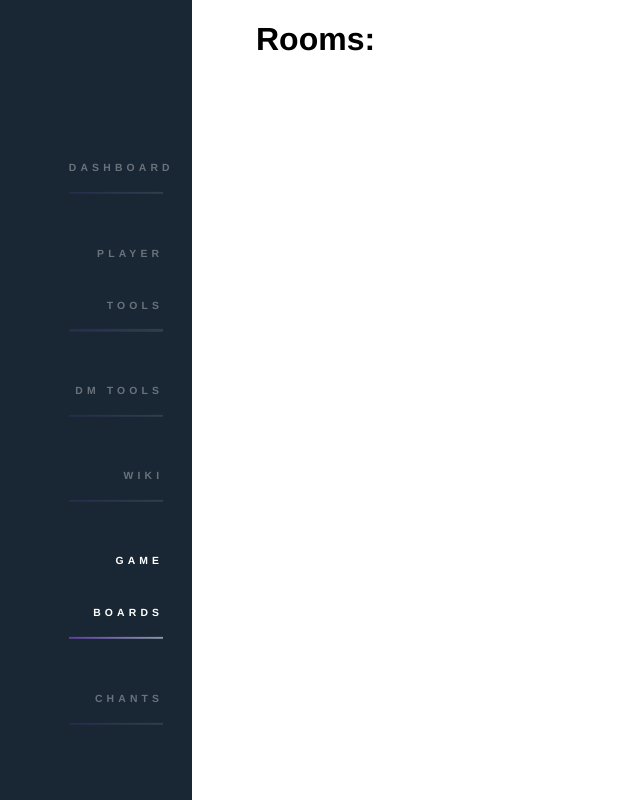
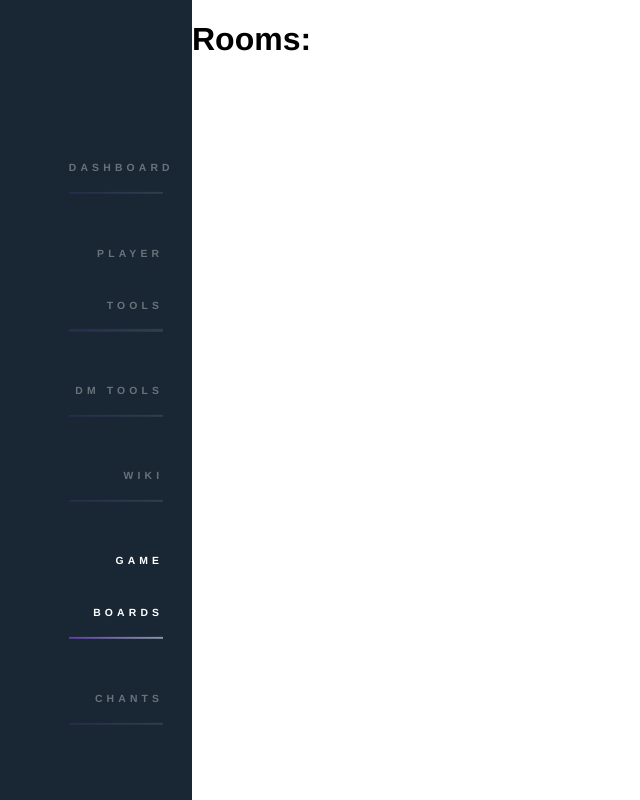
Before and after one commit to pnp-zone/pnp-zone, a Django app: page /board/ in a window 1280 px wide. Shown: the whole page, without its empty margins (0-640 px from the left). Run offline with Django 3.2, Linux system fonts and the light colour scheme; data that the repository does not hold is empty.

Commit message:
Wrapped template's body block in properly sized div

```diff
--- a/pnp_zone/static/css/main.css
+++ b/pnp_zone/static/css/main.css
@@ -1,3 +1,9 @@
+.content {
+    position: fixed;
+    left: 15%;
+    width: 85%;
+}
+
 .sidebar {
   position: fixed;
   width: 15%;
--- a/pnp_zone/templates/base.html
+++ b/pnp_zone/templates/base.html
@@ -16,7 +16,9 @@
             </ul>
         </nav>
     </aside>
-    {% block body %}
-    {% endblock %}
+    <div class="content">
+        {% block body %}
+        {% endblock %}
+    </div>
 </body>
 </html>
--- a/pnp_zone/templates/board/index.html
+++ b/pnp_zone/templates/board/index.html
@@ -1,10 +1,8 @@
 {% extends "base.html" %}
 
 {% block body %}
-    <div class="flex-vertical", style="left: 20%; position: absolute;">
-        <h1>Rooms:</h1>
-        {% for room in rooms %}
-            <a href="{{ room.url }}">{{ room.name }}</a>
-        {% endfor %}
-    </div>
+    <h1>Rooms:</h1>
+    {% for room in rooms %}
+        <a href="{{ room.url }}">{{ room.name }}</a>
+    {% endfor %}
 {% endblock %}
--- a/pnp_zone/templates/chants/chant.html
+++ b/pnp_zone/templates/chants/chant.html
@@ -1,7 +1,5 @@
 {% extends "base.html" %}
 {% block body %}
-<div class="flex-vertical", style="left: 20%; position: absolute;">
-
     <h1>{{ title }}</h1>
     <p><strong>Probe:</strong> {{ trial }}</p>
     <p><strong>Wirkung:</strong> {{ chant.effect }}</p>
@@ -14,6 +12,4 @@
     <p><strong>Steigerungsfaktor:</strong> {{ chant.leveling_cost }}</p>
     <hr>
     <p><strong>Publikation:</strong> {{ publication }}</p>
-
-</div>
 {% endblock %}
--- a/pnp_zone/templates/chants/index.html
+++ b/pnp_zone/templates/chants/index.html
@@ -1,6 +1,5 @@
 {% extends "base.html" %}
 {% block body %}
-<div class="flex-vertical", style="left: 20%; position: absolute;">
 
 <table>
     <tr>
@@ -15,5 +14,4 @@
     {% endfor %}
 </table>
 
-</div>
 {% endblock %}
```
